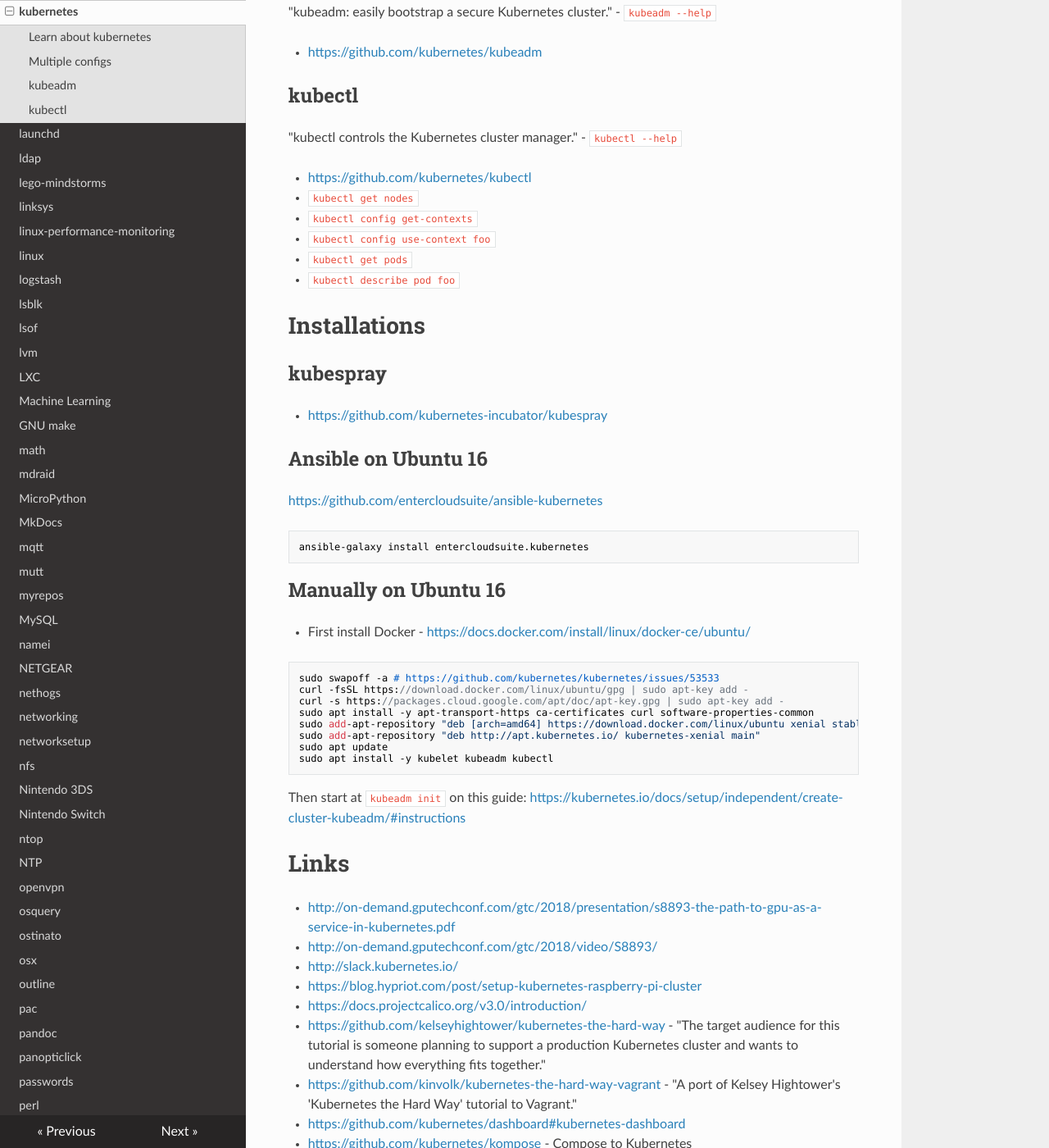
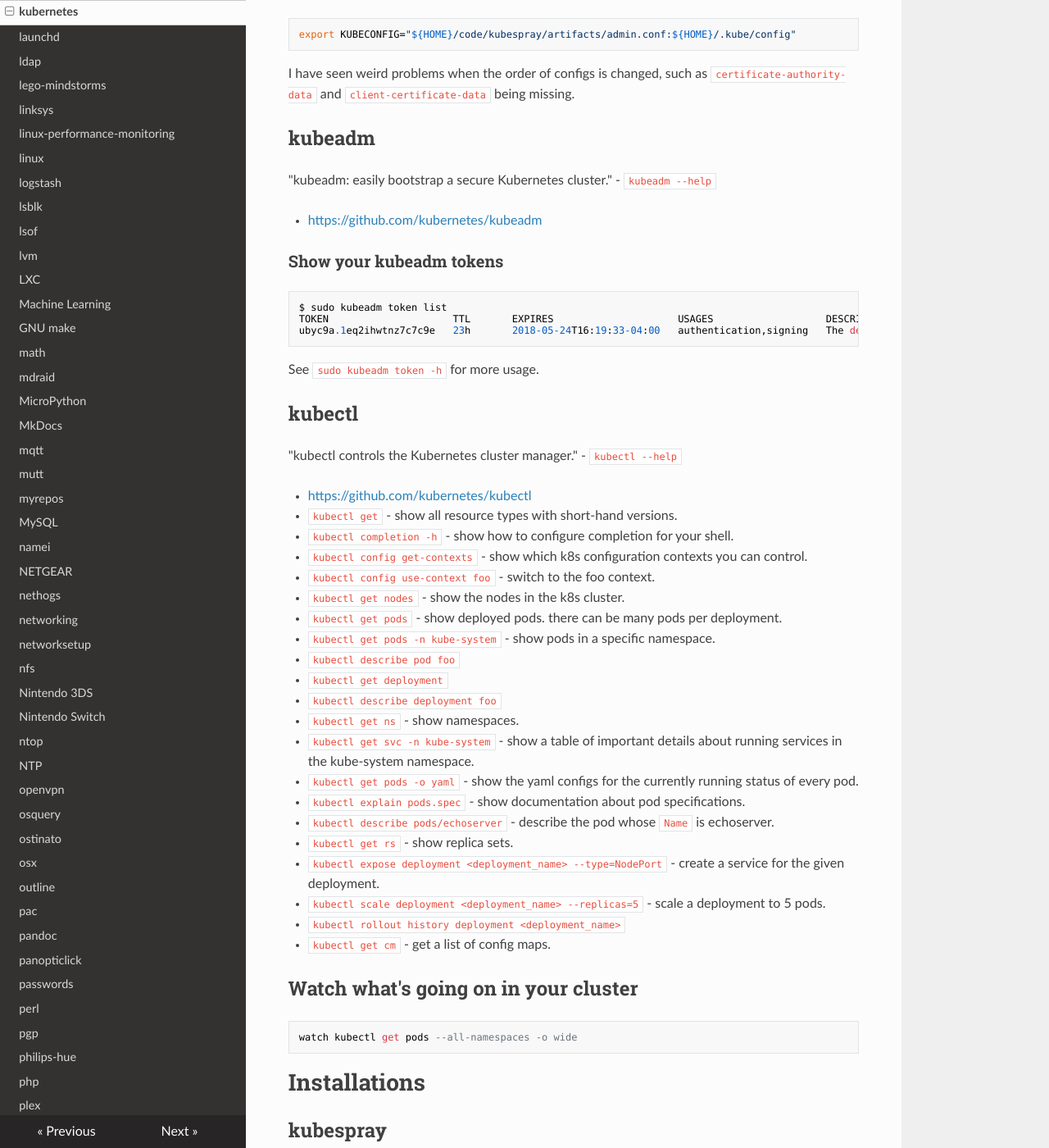
Before and after one commit to lando-cal/tech-notes, an MkDocs documentation site: the page built from docs/kubernetes.md, in a window 1280 px wide and 1400 px high, scrolled down 656 px. Shown: the whole window at 82% size. Built offline with MkDocs 1.6.1, drawn with Linux system fonts in a browser that asks for light colours; nearby versions of some CDN libraries; some of the changed text lies outside the part shown.

Commit message:
Add and update a bunch of documentation

````diff
--- a/docs/kubernetes.md
+++ b/docs/kubernetes.md
@@ -1,6 +1,14 @@
 Title: kubernetes
 
 "Kubernetes is an open-source platform for automating deployment, scaling, and operations of application containers across clusters of hosts, providing container-centric infrastructure." - <https://kubernetes.io/docs/whatisk8s>
+
+# Glossary
+
+More terms in the k8s glossary: <https://kubernetes.io/docs/reference/glossary/>
+
+- Container Network Interface (CNI) - https://github.com/containernetworking/cni
+- Container Runtime Interface (CRI) - https://github.com/containerd/cri/
+- Container Storage Interface (CSI) - https://github.com/container-storage-interface/spec
 
 # cli usage
 
@@ -10,7 +18,7 @@ Title: kubernetes
 kubectl explain roles
 ```
 
-## Multiple configs
+## Multiple kubeadm configs
 
 The default config is `~/.kube/config`, but if you want to use multiple configs you can do this:
 
@@ -26,17 +34,49 @@ I have seen weird problems when the order of configs is changed, such as `certif
 
 - <https://github.com/kubernetes/kubeadm>
 
+### Show your kubeadm tokens
+
+```
+$ sudo kubeadm token list
+TOKEN                     TTL       EXPIRES                     USAGES                   DESCRIPTION                                                EXTRA GROUPS
+ubyc9a.1eq2ihwtnz7c7c9e   23h       2018-05-24T16:19:33-04:00   authentication,signing   The default bootstrap token generated by 'kubeadm init'.   system:bootstrappers:kubeadm:default-node-token
+```
+
+See `sudo kubeadm token -h` for more usage.
+
 ## kubectl
 
 "kubectl controls the Kubernetes cluster manager." - `kubectl --help`
 
 - <https://github.com/kubernetes/kubectl>
 
-- `kubectl get nodes`
-- `kubectl config get-contexts`
-- `kubectl config use-context foo`
-- `kubectl get pods`
+- `kubectl get` - show all resource types with short-hand versions.
+- `kubectl completion -h` - show how to configure completion for your shell.
+- `kubectl config get-contexts` - show which k8s configuration contexts you can control.
+- `kubectl config use-context foo` - switch to the foo context.
+- `kubectl get nodes` - show the nodes in the k8s cluster.
+- `kubectl get pods` - show deployed pods. there can be many pods per deployment.
+- `kubectl get pods -n kube-system` - show pods in a specific namespace.
 - `kubectl describe pod foo`
+- `kubectl get deployment`
+- `kubectl describe deployment foo`
+- `kubectl get ns` - show namespaces.
+- `kubectl get svc -n kube-system` - show a table of important details about running services in the kube-system namespace.
+- `kubectl get pods -o yaml` - show the yaml configs for the currently running status of every pod.
+- `kubectl explain pods.spec` - show documentation about pod specifications.
+- `kubectl describe pods/echoserver` - describe the pod whose `Name` is echoserver.
+- `kubectl get rs` - show replica sets.
+- `kubectl expose deployment <deployment_name> --type=NodePort` - create a service for the given deployment.
+- `kubectl scale deployment <deployment_name> --replicas=5` - scale a deployment to 5 pods.
+- `kubectl rollout history deployment <deployment_name>`
+- `kubectl get cm` - get a list of config maps.
+
+
+## Watch what's going on in your cluster
+
+```
+watch kubectl get pods --all-namespaces -o wide
+```
 
 # Installations
 
@@ -58,14 +98,17 @@ ansible-galaxy install entercloudsuite.kubernetes
 - First install Docker - <https://docs.docker.com/install/linux/docker-ce/ubuntu/>
 
 ```
-sudo swapoff -a # https://github.com/kubernetes/kubernetes/issues/53533
-curl -fsSL https://download.docker.com/linux/ubuntu/gpg | sudo apt-key add -
-curl -s https://packages.cloud.google.com/apt/doc/apt-key.gpg | sudo apt-key add -
-sudo apt install -y apt-transport-https ca-certificates curl software-properties-common
-sudo add-apt-repository "deb [arch=amd64] https://download.docker.com/linux/ubuntu xenial stable"
-sudo add-apt-repository "deb http://apt.kubernetes.io/ kubernetes-xenial main"
-sudo apt update
-sudo apt install -y kubelet kubeadm kubectl
+# as root
+swapoff -a # https://github.com/kubernetes/kubernetes/issues/53533
+curl -fsSL https://download.docker.com/linux/ubuntu/gpg | apt-key add -
+curl -s https://packages.cloud.google.com/apt/doc/apt-key.gpg | apt-key add -
+add-apt-repository "deb [arch=amd64] https://download.docker.com/linux/ubuntu xenial stable"
+cat <<EOF >/etc/apt/sources.list.d/kubernetes.list
+deb http://apt.kubernetes.io/ kubernetes-xenial main
+EOF
+apt update
+apt install -y apt-transport-https ca-certificates curl software-properties-common
+apt install -y kubelet kubeadm kubectl
 ```
 
 Then start at `kubeadm init` on this guide: <https://kubernetes.io/docs/setup/independent/create-cluster-kubeadm/#instructions>
@@ -85,6 +128,5 @@ Then start at `kubeadm init` on this guide: <https://kubernetes.io/docs/setup/in
 - <https://kubernetes.io/docs/concepts/cluster-administration/logging/>
 - <https://kubernetes.io/docs/concepts/workloads/controllers/deployment/>
 - <https://kubernetes.io/docs/getting-started-guides/minikube/>
-- <https://kubernetes.io/docs/reference/glossary/>
 - <https://kubernetes.io/docs/setup/independent/create-cluster-kubeadm>
 - <https://www.cncf.io/certification/expert/CKA/>
````
